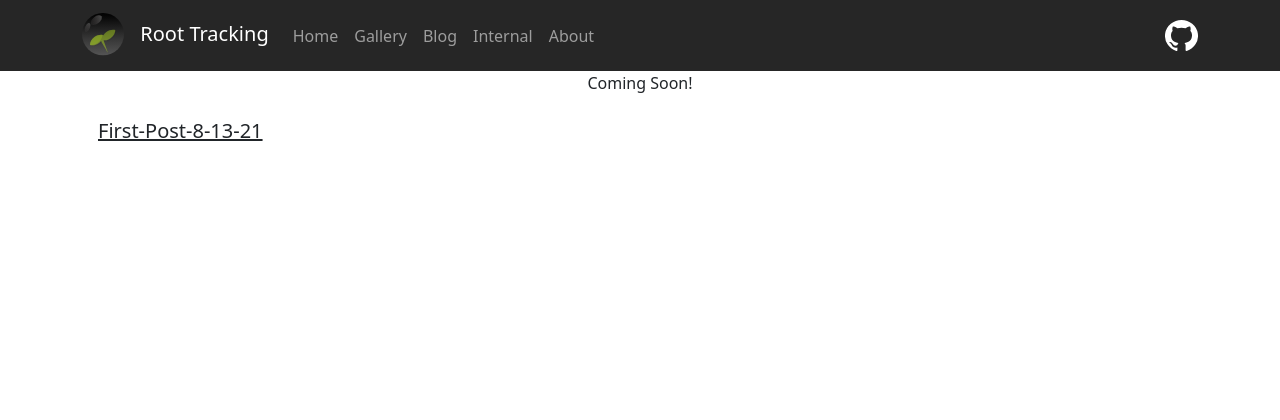
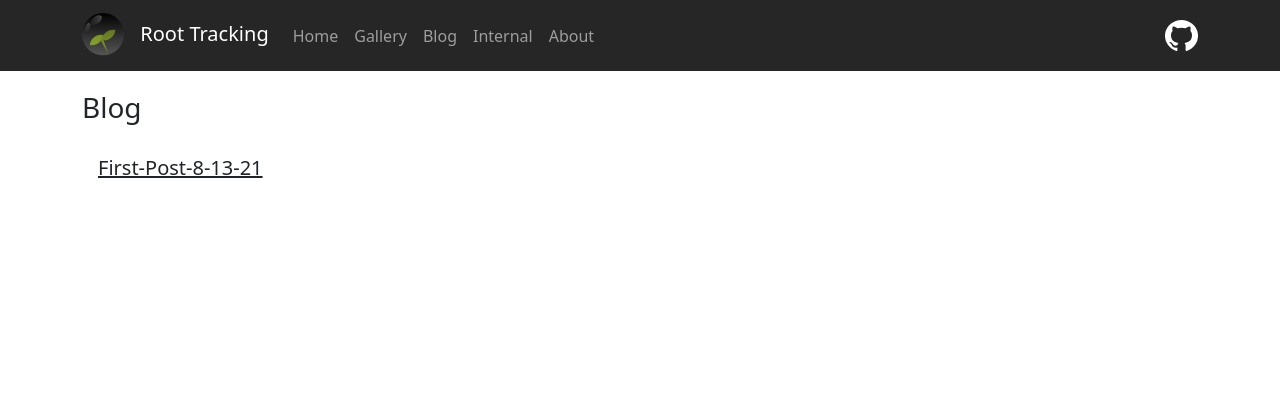
Before and after one commit to isaiahwtaylor/django-app, a Django app: page /blog/ in a window 1280 px wide. Shown: the top 420 px of the page. Run offline with Django 3.2, Linux system fonts and the light colour scheme.

Commit message:
clean up

```diff
--- a/root/templates/root/blog.html
+++ b/root/templates/root/blog.html
@@ -2,27 +2,13 @@
 {% load static %}
 
 {% block head-content %}
-    <link rel="stylesheet" type="text/css" href="{% static 'root/footer.css' %}">
 {% endblock head-content %}
 
 {% block content %}
-    <figure class="text-center">
-        <span>Coming Soon!</span>
-    </figure>
-    <div id="blog-container"></div>
-
-<!--    <ul style="list-style-type:none;">-->
+    <h3 style="margin-top: 20px; padding-bottom: 15px">Blog</h3>
     <ul class="list-group list-group-flush">
     {% for name in blog_names %}
       <li class="list-group-item"><h5><a href="/blog?name={{name}}" class="link-dark">{{name}}</a></h5></li>
     {% endfor %}
     </ul>
-<!--    <ul class="list-group list-group-flush">-->
-<!--      <li class="list-group-item">An item</li>-->
-<!--      <li class="list-group-item">A second item</li>-->
-<!--      <li class="list-group-item">A third item</li>-->
-<!--      <li class="list-group-item">A fourth item</li>-->
-<!--      <li class="list-group-item">And a fifth one</li>-->
-<!--    </ul>-->
-
 {% endblock content %}
```
